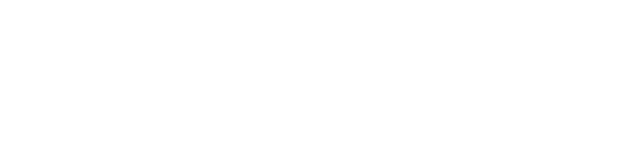
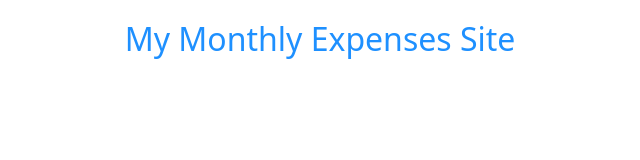
Before and after one commit to RefatRingky/money-master, a plain HTML site: page index.html in a window 1280 px wide. Shown: the whole page, without its empty margins (320-960 px from the left). Drawn offline with nearby package versions, Linux system fonts and the light colour scheme.

Commit message:
second commit

```diff
--- a/css/style.css
+++ b/css/style.css
@@ -0,0 +1,5 @@
+h2{
+    text-align: center;
+    padding-top: 20px;
+    color: #1E90FF
+  }
--- a/index.html
+++ b/index.html
@@ -9,7 +9,9 @@
     <link rel="stylesheet" href="css/style.css">
 </head>
 <body>
-
+    <header>
+        <h2>My Monthly Expenses Site</h2>
+    </header>
     <script src="js/balance.js"></script>
 </body>
 </html>
```
